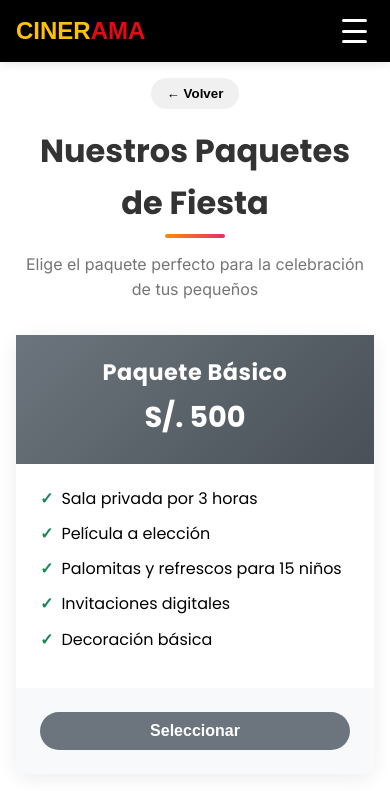
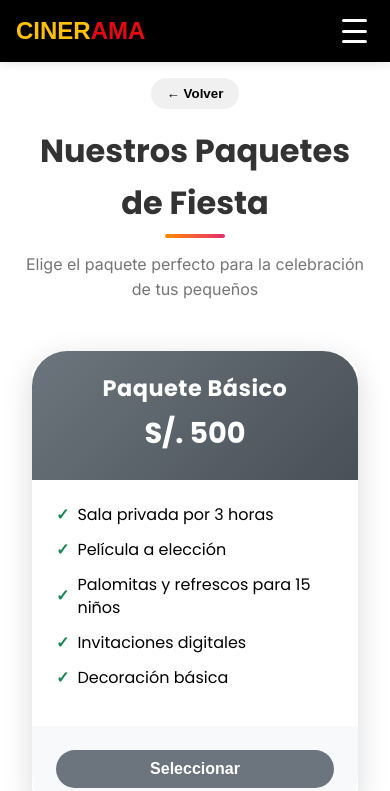
Before and after one commit to BruGeth/Cinerama, a React (Create React App) app in the folder frontend/: page /festarama/packages in a window 390 px wide. Shown: the top 791 px of the page. Built offline with nearby package versions, Linux system fonts and the light colour scheme.

Commit message:
feat(frontend): Improves the style of pack cards with new borders and shadows

```diff
--- a/frontend/src/styles/FestaRamaPackages.css
+++ b/frontend/src/styles/FestaRamaPackages.css
@@ -75,16 +75,16 @@
 
 .package-card {
   background-color: white;
-  border-radius: 12px;
-  box-shadow: 0 4px 20px rgba(0, 0, 0, 0.08);
-  overflow: hidden;
+  box-shadow: 0 8px 30px rgba(0, 0, 0, 0.15);
   transition: transform 0.3s ease, box-shadow 0.3s ease;
   display: flex;
   flex-direction: column;
   min-width: 300px;
   max-width: 350px;
   flex: 1;
+  margin: 1rem;
   overflow: visible;
+  border-radius: 40px / 24px;
 }
 
 .package-card:hover {
@@ -99,6 +99,7 @@
   text-align: center;
   position: relative;
   overflow: visible;
+  border-radius: 35px 35px 0 0;
 }
 
 .basic .package-header {
@@ -229,6 +230,7 @@
   padding: 1.5rem;
   text-align: center;
   background-color: #f8f9fa;
+  border-radius: 0 0 35px 35px;
 }
 
 .select-button {
@@ -461,7 +463,7 @@
 
   .package-card {
     min-width: 280px;
-    max-width: 100%;
+    max-width: 200%;
     margin-bottom: 1rem;
   }
 
@@ -488,6 +490,7 @@
 
 @media (max-width: 768px) {
   .festarama-packages-container {
+    font-family:'Nunito','Poppins', sans-serif;
     padding: 1rem;
   }
 
```
